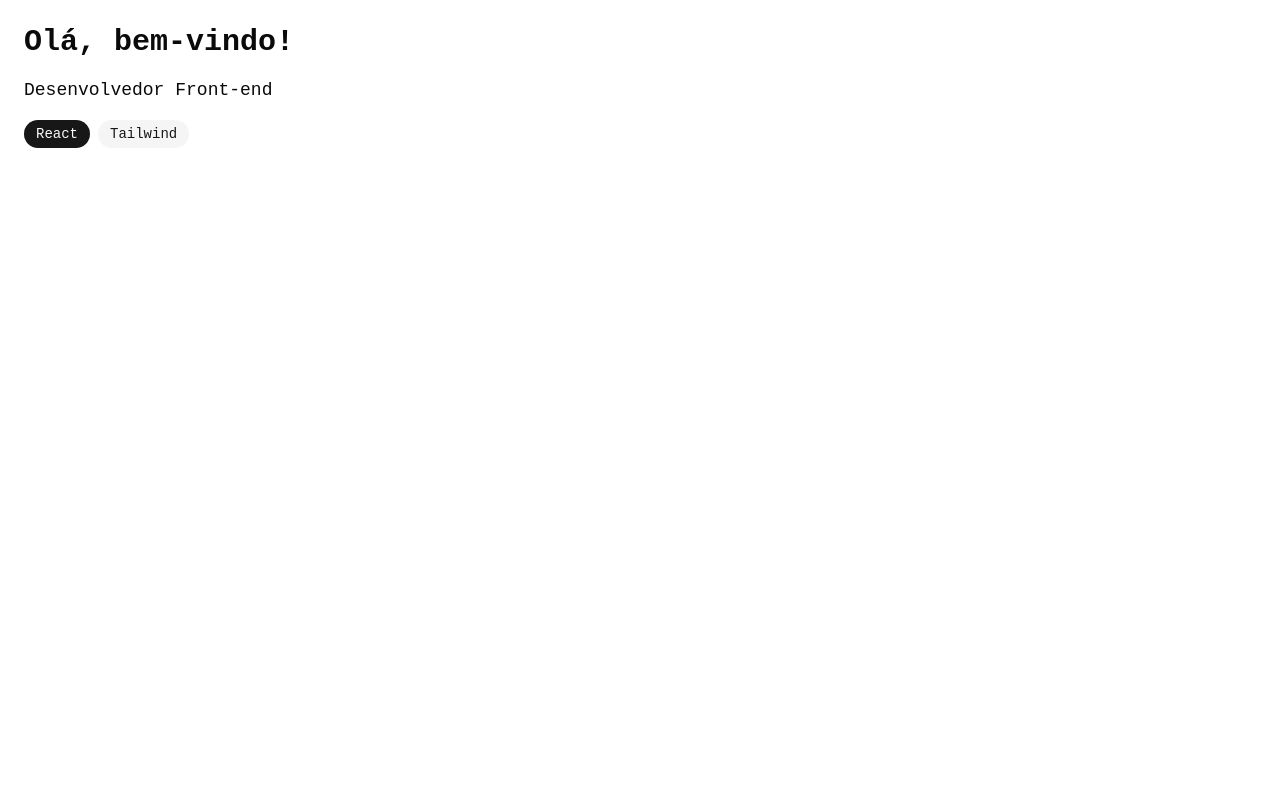
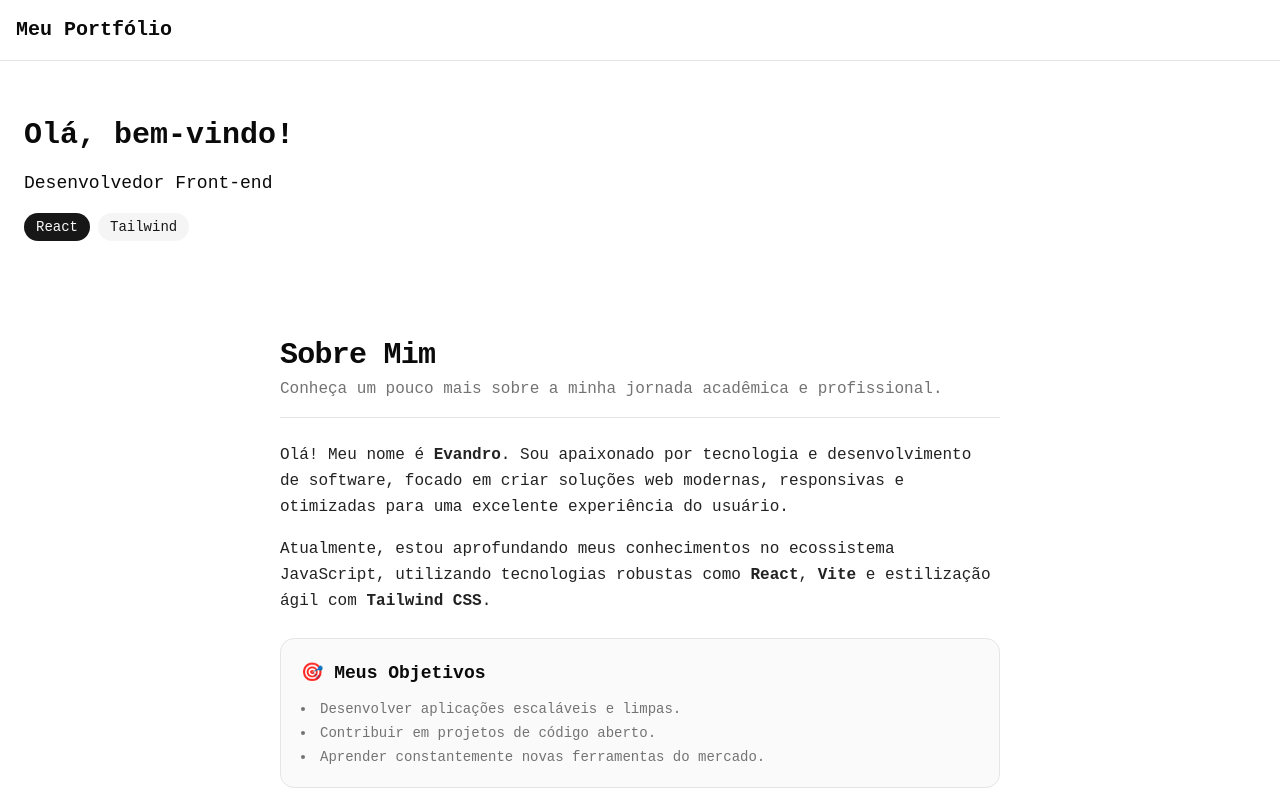
Before and after one commit to evandronobregaads/portfolio, a React (Vite) app: page /about in a window 1280 px wide. Shown: the top 800 px of the page. Built offline with nearby package versions, Linux system fonts and the light colour scheme.

Commit message:
feat: estrutura seções do portfólio no App.jsx e adiciona conteúdo do Sobre Mim

```diff
--- a/src/App.jsx
+++ b/src/App.jsx
@@ -12,13 +12,16 @@ import heroImg from './assets/hero.png';
 import './App.css';
 
 export default function App() {
-  console.log("fgyhjk")
   return (
-    <HashRouter>  {/* URLs ficam como /#/about em vez de /about */}
-      <Routes>
-        <Route path='/' element={<Home />} />
-        <Route path='/about' element={<About />} />
-      </Routes>
-    </HashRouter>
+    <div className="min-h-screen bg-background text-foreground flex flex-col">
+      <Navbar />
+      <main className="flex-1 space-y-12 py-8">
+        <Home />
+        <About />
+        <Projects />
+        <Contact />
+      </main>
+      <Footer />
+    </div>
   )
 }
--- a/src/pages/About.jsx
+++ b/src/pages/About.jsx
@@ -1,8 +1,29 @@
 export default function About() {
   return (
-    <div className="p-6">
-      <h2 className="text-2xl font-bold mb-2">Sobre Mim</h2>
-      <p>Escreva aqui a sua história e suas experiências profissionais.</p>
+    <div className="max-w-3xl mx-auto p-6 space-y-6">
+      <header className="border-b pb-4">
+        <h2 className="text-3xl font-extrabold tracking-tight">Sobre Mim</h2>
+        <p className="text-muted-foreground mt-1">Conheça um pouco mais sobre a minha jornada acadêmica e profissional.</p>
+      </header>
+
+      <section className="space-y-4 text-base leading-relaxed text-foreground/90">
+        <p>
+          Olá! Meu nome é <strong>Evandro</strong>. Sou apaixonado por tecnologia e desenvolvimento de software, focado em criar soluções web modernas, responsivas e otimizadas para uma excelente experiência do usuário.
+        </p>
+
+        <p>
+          Atualmente, estou aprofundando meus conhecimentos no ecossistema JavaScript, utilizando tecnologias robustas como <strong>React</strong>, <strong>Vite</strong> e estilização ágil com <strong>Tailwind CSS</strong>.
+        </p>
+      </section>
+
+      <section className="bg-muted/50 rounded-xl p-5 border space-y-3">
+        <h3 className="font-semibold text-lg">🎯 Meus Objetivos</h3>
+        <ul className="list-disc list-inside space-y-1 text-sm text-muted-foreground">
+          <li>Desenvolver aplicações escaláveis e limpas.</li>
+          <li>Contribuir em projetos de código aberto.</li>
+          <li>Aprender constantemente novas ferramentas do mercado.</li>
+        </ul>
+      </section>
     </div>
   )
 }
```
